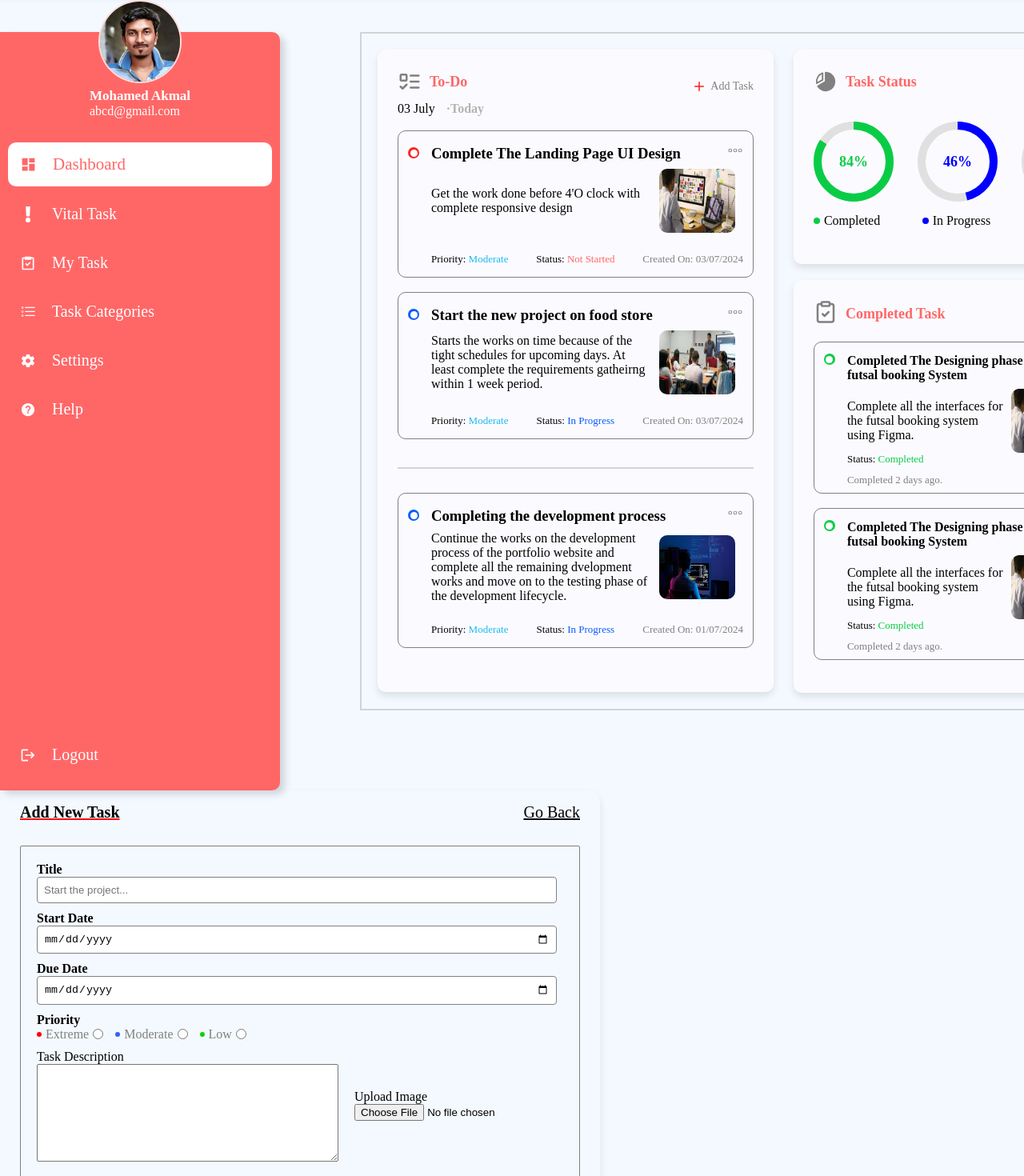
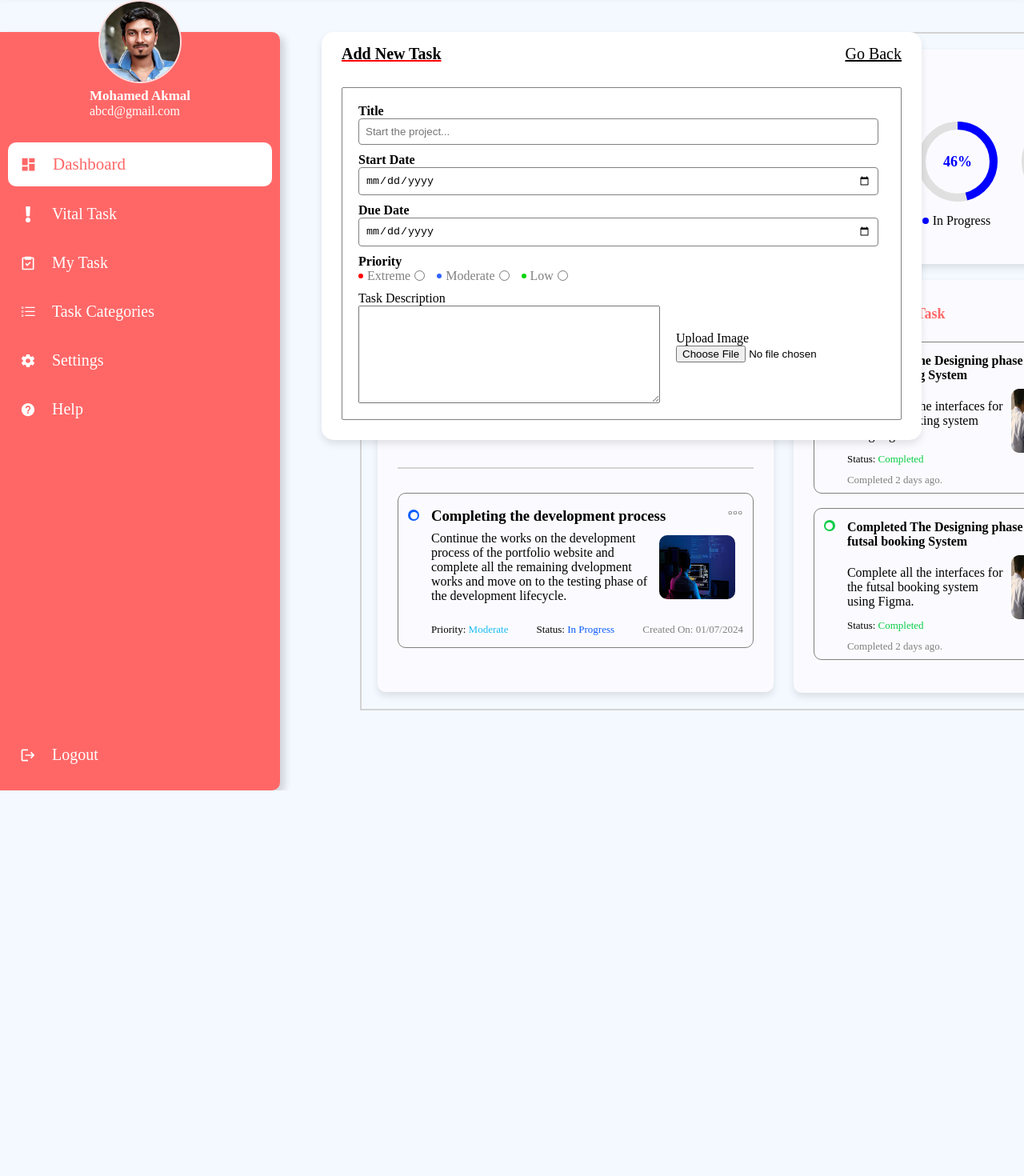
Before and after one commit to Akmal1796/ToDoApp, a React (Vite) app: page / in a window 1280 px wide. Shown: the part 110-1580 px from the top of the page at 80% size. After the commit the page ends 1098 px from the top, so only its background shows below. Built offline with nearby package versions, Linux system fonts and the light colour scheme.

Commit message:
Finaly completed the toggle form option display when click the add task button

```diff
--- a/src/App.jsx
+++ b/src/App.jsx
@@ -10,7 +10,6 @@ const App = () => {
       <Nav />
       <Tasks />
       <Sidebar />
-      <TaskForm />
     </div>
   )
 }
--- a/src/Components/TaskForm.css
+++ b/src/Components/TaskForm.css
@@ -1,16 +1,14 @@
-.show {
-    display: none;
-    position: absolute;
-    top: 200px;
-    left: 500px;
-}
-
 .form-container {
     width: 700px;
     border: none;
+    position: absolute;
+    left: -50px;
+    top: -2px;
     box-shadow: 0 5px 10px rgba(0, 0, 0, 0.1);
+    background-color: white;
     padding: 25px;
     border-radius: 15px;
+    z-index: 1000;
 }
 
 .form-header {
--- a/src/Components/TaskForm.jsx
+++ b/src/Components/TaskForm.jsx
@@ -1,12 +1,12 @@
 import React from 'react'
 import './TaskForm.css'
 
-const TaskForm = ({ isFormOpen }) => {
+const TaskForm = ({ isFormOpen, toggleForm }) => {
   return (
-    <div className={`form-container ${isFormOpen === "show" ? "show" : ""}`}>
+    <div className= "form-container">
         <div className='form-header'>
             <div className='form-header-left'>Add New Task</div>
-            <div className='form-header-right'>Go Back</div>
+            <div className='form-header-right' onClick={toggleForm}>Go Back</div>
         </div>
         <div className='form-content'>
             <form>
--- a/src/Components/Tasks.jsx
+++ b/src/Components/Tasks.jsx
@@ -18,18 +18,14 @@ const Tasks = () => {
   const [progress2, setProgress2] = useState(46);
   const [progress3, setProgress3] = useState(13);
 
-  const [isFormOpen, setForm] = useState("show");
+  const [isFormOpen, setForm] = useState(true);
 
   function toggleForm() {
-      setForm((prevState) => {
-          prevState === "show" ? "" : "show";
-      });
+      setForm(prevState => !prevState);
   }
 
   return (
     <div className='tasks-container'>
-
-      <TaskForm isFormOpen={isFormOpen} />
       <div className='todo'>
         <div>
 
@@ -42,9 +38,14 @@ const Tasks = () => {
             </div>
 
             <div className='todo-header-right-section'>
-              <div className='header-right' onClick={toggleForm}>
-                <LuPlus size={18} className='plus-icon'/>
-                <span> Add Task</span>
+              <div>
+                <div className='header-right' onClick={toggleForm}>
+                  <LuPlus size={18} className='plus-icon'/>
+                  <span> Add Task</span>
+                </div>
+                {isFormOpen && (
+                  <TaskForm isFormOpen={isFormOpen} toggleForm={toggleForm} />
+                )}
               </div>
             </div>
 
```
